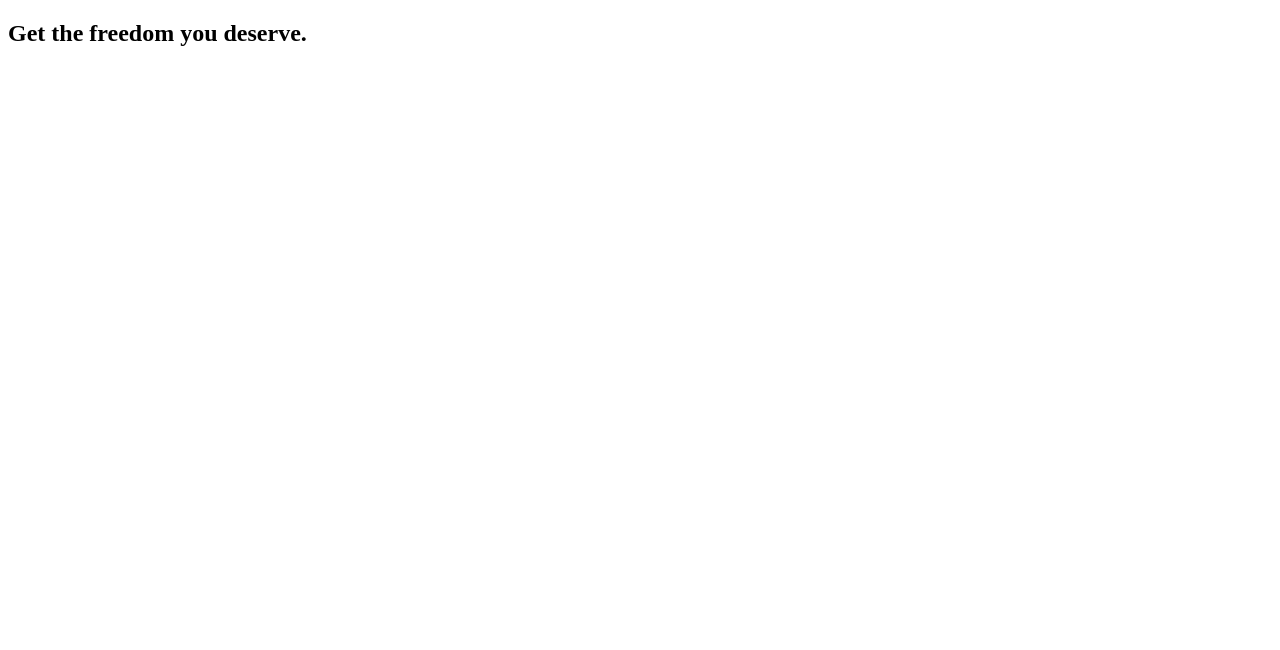
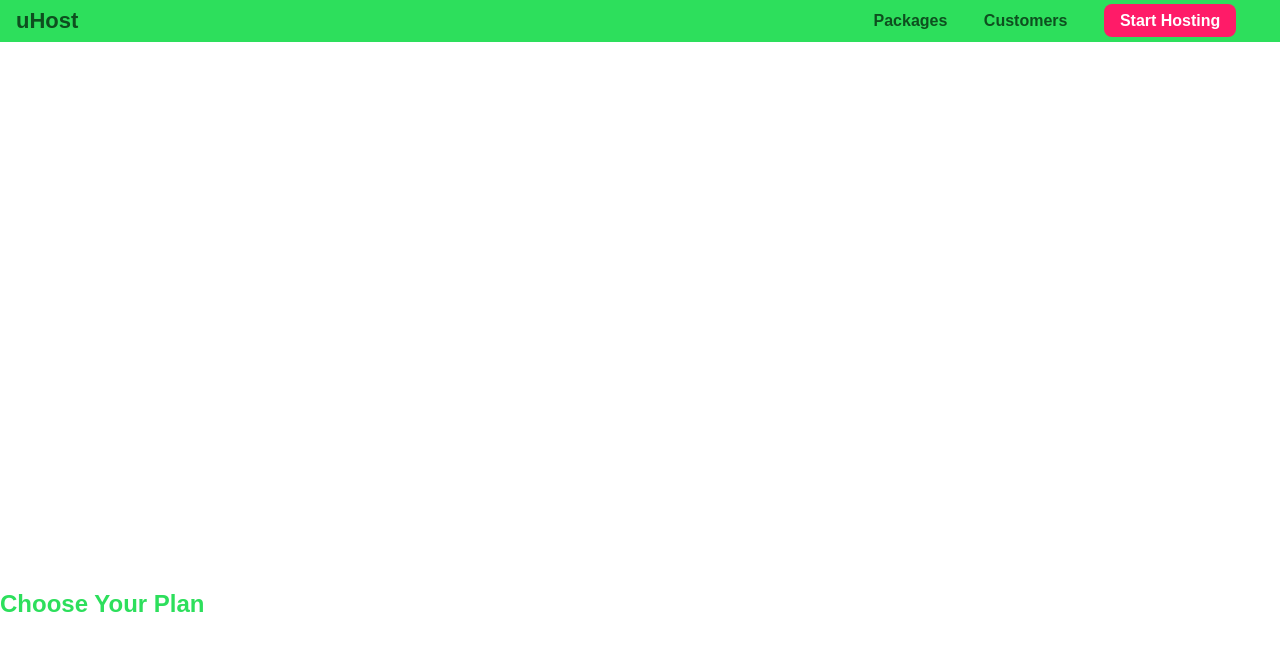
Before and after one commit to vishalparjapat10/CloudStorage, a plain HTML site: page index.html in a window 1280 px wide. Drawn offline with Linux system fonts and the light colour scheme.

Commit message:
header styling done

```diff
--- a/index.html
+++ b/index.html
@@ -6,12 +6,36 @@
     <meta http-equiv="X-UA-Compatible" content="ie=edge">
     <title>uHost</title>
     <link rel="shortcut icon" href="favicon.png">
+    <link href="https://fonts.googleapis.com/css2?family=Anton" rel="stylesheet">
+    <link rel="stylesheet" href="style.css">
 </head>
 
 <body>
+    <header class="main-header">
+        <div>
+            <a href="index.html" class="main-header__brand">
+                uHost
+            </a>
+        </div><nav class="main-nav">
+            <ul class="main-nav__items">
+                <li class="main-nav__item">
+                    <a href="packages/index.html">Packages</a>
+                </li>
+                <li class="main-nav__item">
+                    <a href="customers/index.html">Customers</a>
+                </li>
+                <li class="main-nav__item main-nav__item--cta">
+                    <a href="start-hosting/index.html">Start Hosting</a>
+                </li>
+            </ul>
+        </nav>
+    </header>
     <main>
-        <section>
+        <section id="product-overview">
             <h1>Get the freedom you deserve.</h1>
+        </section>
+        <section id="plans">
+            <h1 class="section-title">Choose Your Plan</h1>
         </section>
     </main>
 </body>
--- /dev/null
+++ b/style.css
@@ -0,0 +1,87 @@
+* {
+    box-sizing: border-box;
+}
+
+body {
+    font-family: 'Montserrat', sans-serif;
+    margin: 0;
+}
+
+#product-overview {
+    width: 100%;
+    height: 528px;
+    padding: 10px;
+}
+
+.section-title {
+    color: #2ddf5c;
+}
+
+#product-overview h1 {
+    color: white;
+    font-family: 'Anton', sans-serif;
+}
+
+/* h1 {
+    font-family: sans-serif;
+} */
+
+.main-header {
+    width: 100%;
+    background: #2ddf5c;
+    padding: 8px 16px;
+}
+
+.main-header > div {
+    display: inline-block;
+    vertical-align: middle;
+}
+
+.main-header__brand {
+    color: #0e4f1f;
+    text-decoration: none;
+    font-weight: bold;
+    font-size: 22px;
+}
+
+.main-nav {
+    display: inline-block;
+    text-align: right;
+    width: calc(100% - 74px);
+    vertical-align: middle;
+}
+
+.main-nav__items {
+    margin: 0;
+    padding: 0;
+    list-style: none;
+}
+
+.main-nav__item {
+    display: inline-block;
+    margin: 0 16px;
+}
+
+.main-nav__item a {
+    text-decoration: none;
+    color: #0e4f1f;
+    font-weight: bold;
+    padding: 3px 0;
+}
+
+.main-nav__item a:hover,.main-nav__item a:active{
+    color: white;
+    border-bottom: 5px solid white;
+}
+
+.main-nav__item--cta a{
+    color: white;
+    background-color: #ff1b68;
+    padding: 8px 16px;
+    border-radius: 8px;
+}
+.main-nav__item--cta a:hover,.main-nav__item--cta a:active{
+    color: #ff1b68;
+    background: white;
+    border: none;
+}
```
Also changed, not shown: freedom.jpg (added).
